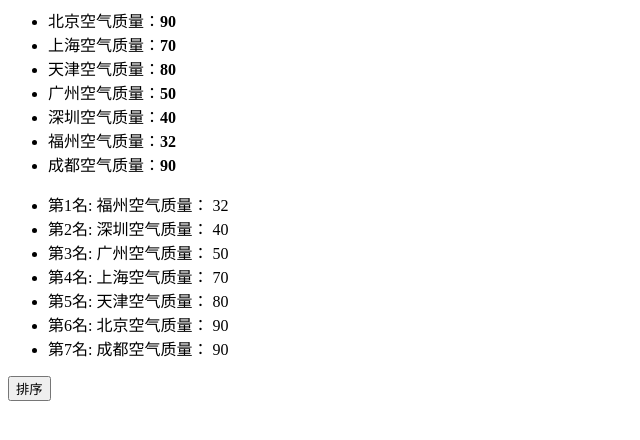
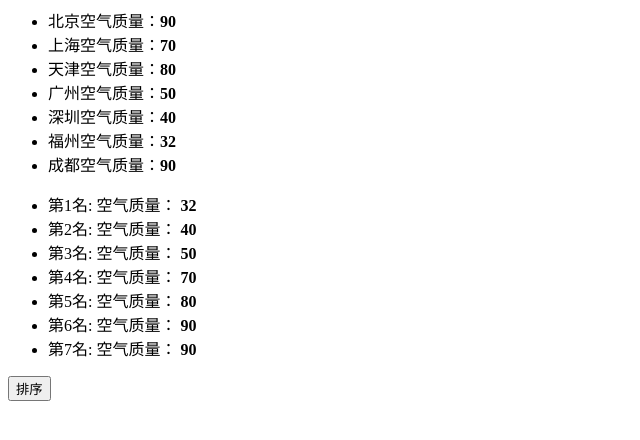
Before and after one commit to xuehebinglan/Baidu-Mission, a plain HTML site: page task15/task15.html in a window 1280 px wide. Both pictures are taken after a click on the button "排序". Shown: the whole page, without its empty margins (0-640 px from the left). Drawn offline with Linux system fonts and the light colour scheme.

Commit message:
修改小问题

```diff
--- a/task15/task15.html
+++ b/task15/task15.html
@@ -51,7 +51,7 @@ function getData() {
 	var data = new Array;
 	for (var i = 0; i < lili.length; ++i){
 		data[i] = new Array();
-		data[i][0] = lili[i].innerText.substring(0,2);
+		data[i][0] = lili[i].innerText.substring(0,data[i].lastIndexOf('空气质量'));
 		data[i][1] = parseInt(lili[i].getElementsByTagName("b")[0].innerText);
 	}
 	// console.log(data);
@@ -78,7 +78,7 @@ function render(data) {
 	var ulul = document.getElementById("resort");
 	for (var i = 0; i < data.length; ++i) {
 		var lili = document.createElement("li");
-		lili.innerHTML = '第' + (i + 1) + '名: ' + data[i][0] + '空气质量： ' + data[i][1] ;
+		lili.innerHTML = '第' + (i + 1) + '名: ' + data[i][0] + '空气质量： ' + '<b>' + data[i][1] + '</b>';
 		ulul.appendChild(lili);
 		console.log(lili.innerText);
 	}
@@ -95,6 +95,7 @@ function init() {
 
 	// 在这下面给sort-btn绑定一个点击事件，点击时触发btnHandle函数
 	document.getElementById("sort-btn").onclick = btnHandle;
+
 }
 
 init();
```
